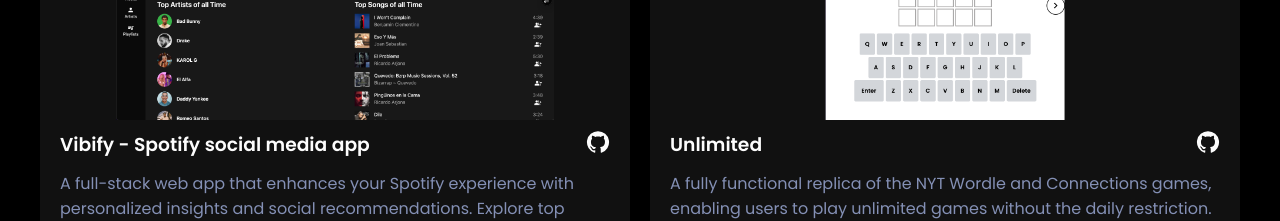
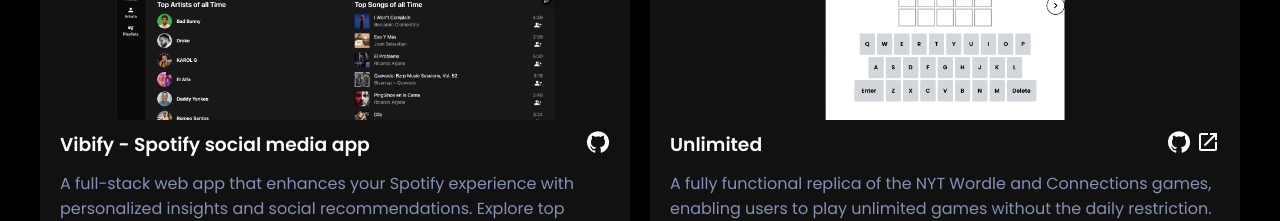
Before and after one commit to kevincas01/portfolio, a React (Create React App) app: page / in a window 1280 px wide. Shown: the part 2580-2801 px from the top of the page. Built offline with nearby package versions, Linux system fonts and the light colour scheme; the HTML template or start-up script is replaced by a standard one.

Commit message:
Add site links to prokect card

```diff
--- a/src/Components/ProjectCard.js
+++ b/src/Components/ProjectCard.js
@@ -1,5 +1,6 @@
 import React from "react";
 import GitHubIcon from "@mui/icons-material/GitHub";
+import LaunchIcon from "@mui/icons-material/Launch";
 const ProjectCard = ({ project }) => {
   return (
     <div className="project-card">
@@ -11,11 +12,18 @@ const ProjectCard = ({ project }) => {
       <div className="project-content">
         <div className="project-header">
           <h3>{project.title}</h3>
-          {project.githubLink && (
-            <a href={project.githubLink} target="_blank">
-              <GitHubIcon />
-            </a>
-          )}
+          <div className="project-links">
+            {project.githubLink && (
+              <a href={project.githubLink} target="_blank">
+                <GitHubIcon />
+              </a>
+            )}
+            {project.siteLink && (
+              <a href={project.siteLink} target="_blank">
+                <LaunchIcon />
+              </a>
+            )}
+          </div>
         </div>
         <div className="project-description">
           <p>{project.description}</p>
--- a/src/Components/Projects.js
+++ b/src/Components/Projects.js
@@ -16,6 +16,7 @@ const Projects = () => {
       skills: ["React", "Javascript", "HTML", "CSS"],
       imagePath: "/projects/unlimited1.png",
       githubLink: "https://github.com/kevincas01/gamecenter-single-player",
+      siteLink:"https://gamecenter-single-player.vercel.app/"
     },
     {
       title: "Vidload",
--- a/src/Styles/projects.css
+++ b/src/Styles/projects.css
@@ -58,6 +58,10 @@
   justify-content: space-between;
   color: var(--main-text-color);
 }
+.project-links{
+  display: flex;
+  gap:5px;
+}
 .project-description {
   display: flex;
   flex-direction: column;
```
